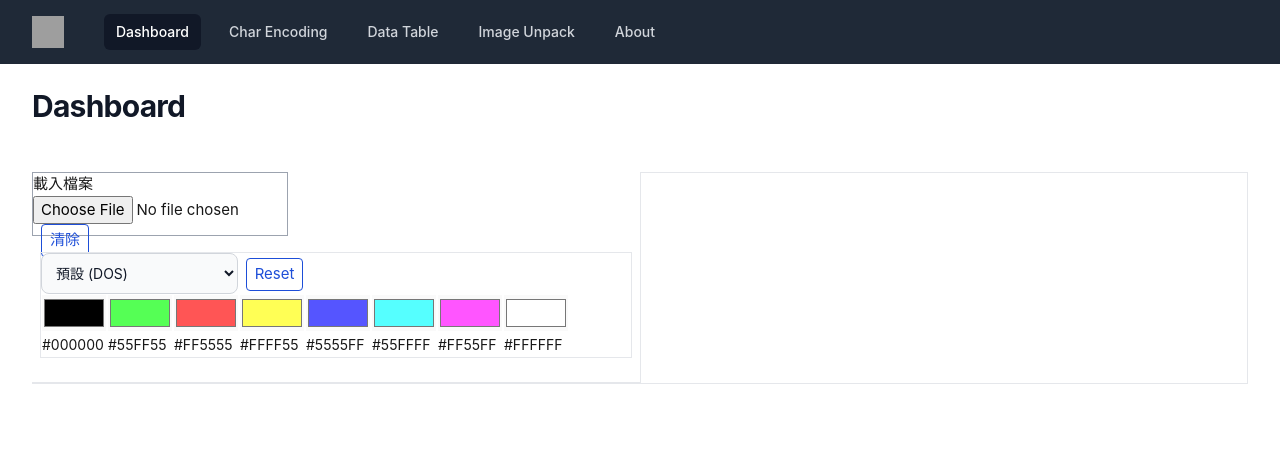
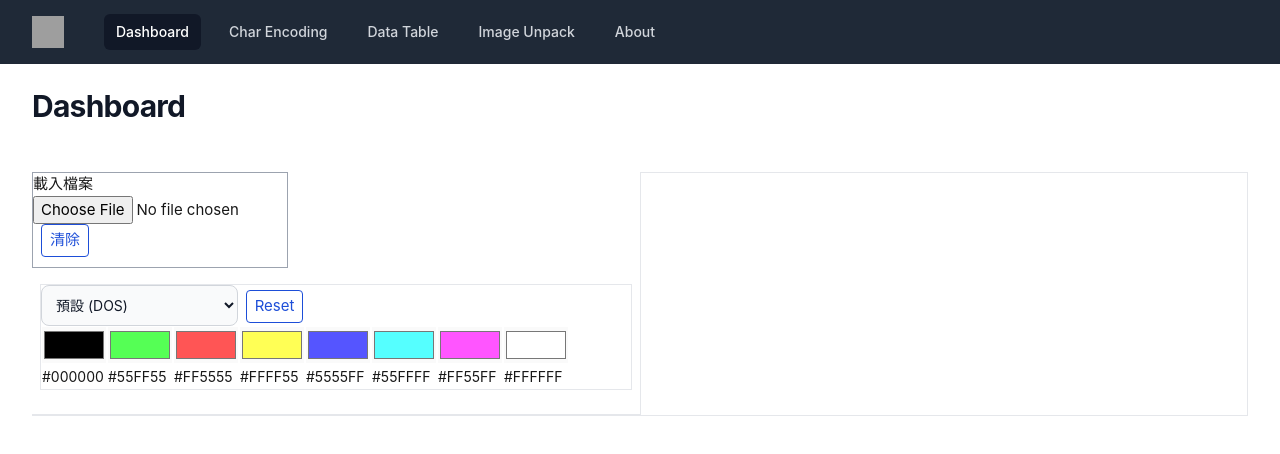
Before and after one commit to tzengyuxio/dekoei, a Vue app: page /image in a window 1280 px wide. Shown: the top 454 px of the page. Built offline with nearby package versions, Linux system fonts and the light colour scheme; grey boxes are pictures that could not be loaded.

Commit message:
feat: use pania for color palete update

```diff
--- a/src/components/ImageUnpack.vue
+++ b/src/components/ImageUnpack.vue
@@ -3,19 +3,17 @@ import { colorIndexesToImage, hexToRGB, unpackGrp, unpackKao, unpackNpk } from "
 import { ref, computed, onMounted } from "vue";
 import palettes from "@/data/palettes.js";
 import ZButton from "@/components/ZButton.vue";
-import ZColorPicker from "@/components/ZColorPicker.vue";
 import ZColorPalette from "@/components/ZColorPalette.vue";
+import { useColorPresetStore } from "@/stores/color-preset";
 
 const fileBytes = ref(null);
 const selectedFile = ref("");
-const selectedOption = ref("default");
-const options = Object.entries(palettes).map(([key, value]) => ({ label: value.name, value: key }));
+const selectedOption = useColorPresetStore();
 
-const colors = computed(() => palettes[selectedOption.value].codes);
+const colors = computed(() => palettes[selectedOption.preset].codes);
 const gallery = ref(null);
 
 onMounted(() => {
-  // Console.log(gallery.value);
   drawImages();
 });
 
@@ -100,7 +98,7 @@ function guessType(data) {
   <div class="container flex">
     <div class="flex flex-col w-1/2">
       <!-- File Controls -->
-      <div class="small-block w-64 h-16 border border-gray-400">
+      <div class="small-block w-64 h-24 border border-gray-400">
         <div>載入檔案</div>
         <input type="file" @change="onFileChange" />
         <z-button type="reset" @click="reset">清除</z-button>
--- a/src/components/ZColorPalette.vue
+++ b/src/components/ZColorPalette.vue
@@ -1,19 +1,20 @@
 <script setup>
-import { computed, defineComponent, ref } from "vue";
+import { computed, defineComponent } from "vue";
 import palettes from "@/data/palettes";
 import ZButton from "@/components/ZButton.vue";
 import ZColorPicker from "@/components/ZColorPicker.vue";
+import { useColorPresetStore } from "@/stores/color-preset";
 
 defineComponent({
   name: "ZColorPalette",
 });
 
-const selectedPreset = ref("default");
+const selectedPreset = useColorPresetStore();
 const presets = Object.entries(palettes).map(([key, value]) => ({
   label: value.name,
   value: key,
 }));
-const colors = computed(() => palettes[selectedPreset.value].codes);
+const colors = computed(() => palettes[selectedPreset.preset].codes);
 
 function handleReset() {
   console.log("handle reset");
@@ -24,7 +25,7 @@ function handleReset() {
   <div class="m-2 mt-4 border">
     <select
       class="bg-gray-50 border border-gray-300 text-gray-900 text-sm rounded-lg focus:ring-blue-500 focus:border-blue-500 w-1/3 p-2.5 dark:bg-gray-700 dark:border-gray-600 dark:placeholder-gray-400 dark:text-white dark:focus:ring-blue-500 dark:focus:border-blue-500"
-      v-model="selectedPreset"
+      @change="selectedPreset.setPreset($event.target.value)"
     >
       <option v-for="preset in presets" :key="preset.value" :value="preset.value">
         {{ preset.label }}
--- /dev/null
+++ b/src/stores/color-preset.js
@@ -0,0 +1,11 @@
+import { ref } from "vue";
+import { defineStore } from "pinia";
+
+export const useColorPresetStore = defineStore("color-preset", () => {
+  const preset = ref("default");
+  function setPreset(newPreset) {
+    preset.value = newPreset;
+  }
+
+  return { preset, setPreset };
+});
--- a/src/stores/counter.js
+++ /dev/null
@@ -1,12 +0,0 @@
-import { ref, computed } from 'vue'
-import { defineStore } from 'pinia'
-
-export const useCounterStore = defineStore('counter', () => {
-  const count = ref(0)
-  const doubleCount = computed(() => count.value * 2)
-  function increment() {
-    count.value++
-  }
-
-  return { count, doubleCount, increment }
-})
--- /dev/null
+++ b/src/stores/offset-infos.js
@@ -0,0 +1,7 @@
+import { ref } from "vue";
+import { defineStore } from "pinia";
+
+export const useOffsetInfosStore = defineStore("offset-infos", () => {
+  const offsetInfos = ref([]);
+  return { offsetInfos };
+});
```
Also changed, not shown: src/main.js (+7 -7 lines).
